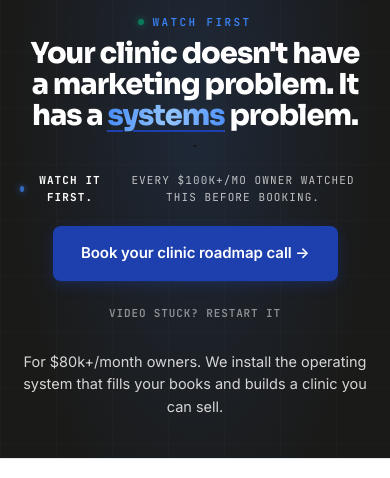
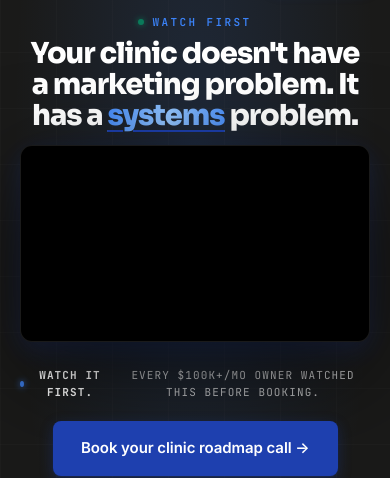
Before and after one commit to tomasod123/csp-landing-preview, a plain HTML site: page index.html in a window 390 px wide. Shown: the part 59-537 px from the top of the page. Drawn offline with Linux system fonts and the light colour scheme; a script that the page names is missing.

Commit message:
v2.1.1: fix mobile VSL collapsed to 0 height (add width 100% + align-self center)
Co-Authored-By: Claude Opus 4.7 (1M context) <noreply@anthropic.com>

```diff
--- a/index.html
+++ b/index.html
@@ -247,7 +247,7 @@
       line-height: 1.08;
       margin: 0 auto 14px;
     }
-    .hero .vsl-wrap { order: 3; margin: 0 auto 14px; }
+    .hero .vsl-wrap { order: 3; width: 100%; align-self: center; margin: 0 auto 14px; }
     .hero .vsl-cta-row { order: 4; gap: 10px; margin-bottom: 12px; }
     .hero p.hero-resolver { order: 5; font-size: 14.5px; margin: 6px auto 0; }
   }
```
